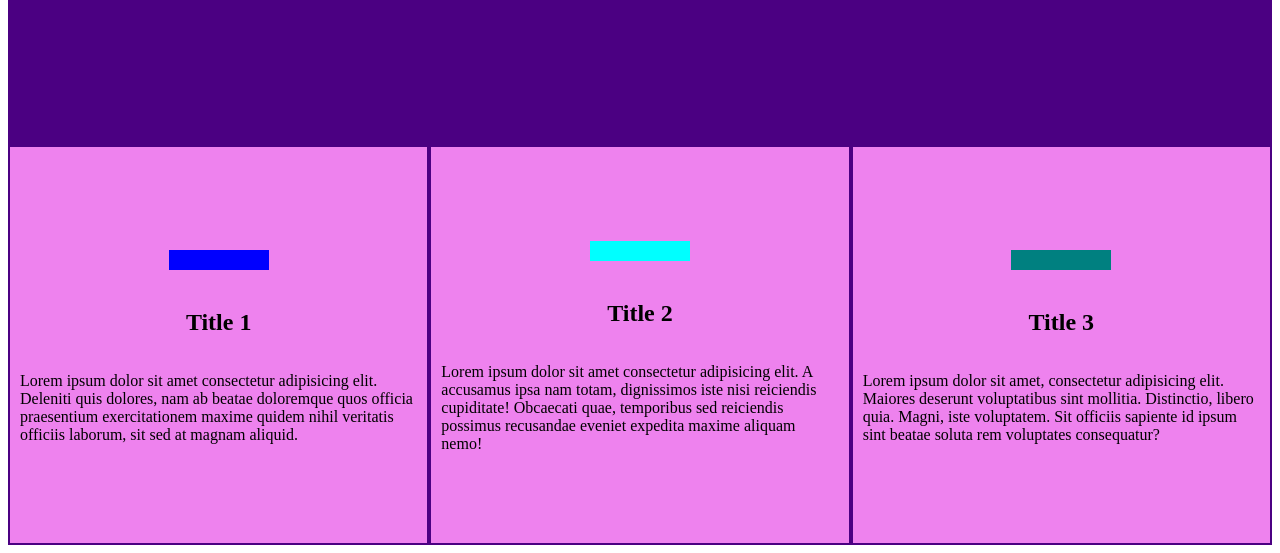
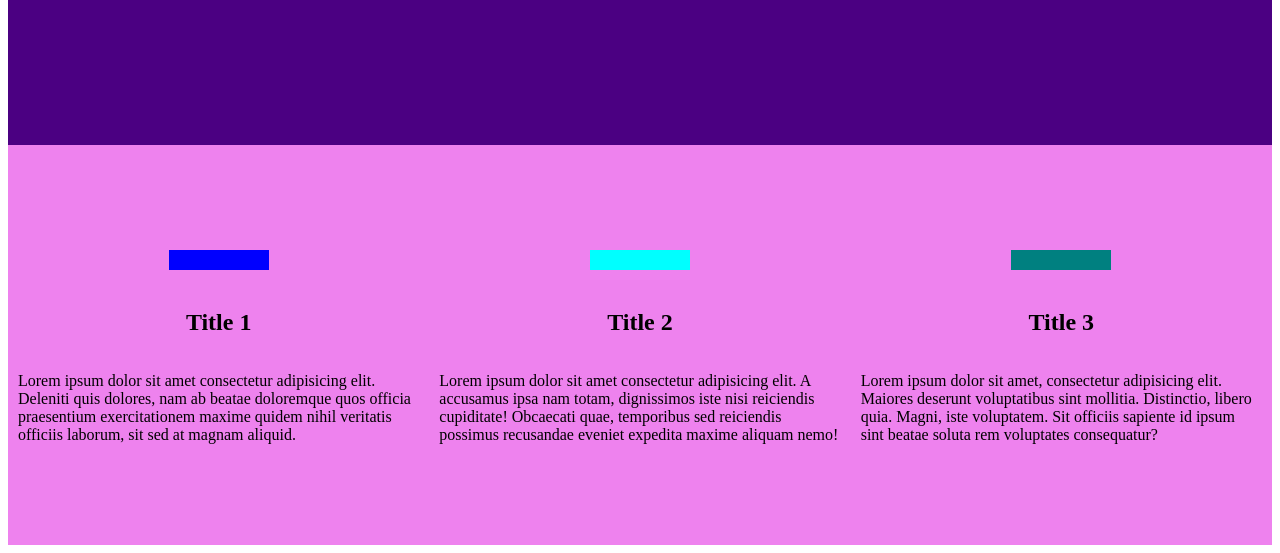
Before and after one commit to RyanPearson51/first-responsive-website, a plain HTML site: page index.html in a window 1280 px wide. Shown: the part 263-816 px from the top of the page. Drawn offline with Linux system fonts and the light colour scheme.

Commit message:
removed bordering

```diff
--- a/style.css
+++ b/style.css
@@ -33,7 +33,7 @@ header{
     justify-content: center;
     align-items: center;
     color: black;
-    border: 2px solid indigo;
+
     padding: 10px;
 }
 
@@ -53,7 +53,7 @@ header{
     justify-content: center;
     align-items: center;
     color: black;
-    border: 2px solid indigo;
+
     padding: 10px;
 }
 
@@ -73,7 +73,7 @@ header{
     justify-content: center;
     align-items: center;
     color: black;
-    border: 2px solid indigo;
+
     padding: 10px;
 }
 
```
